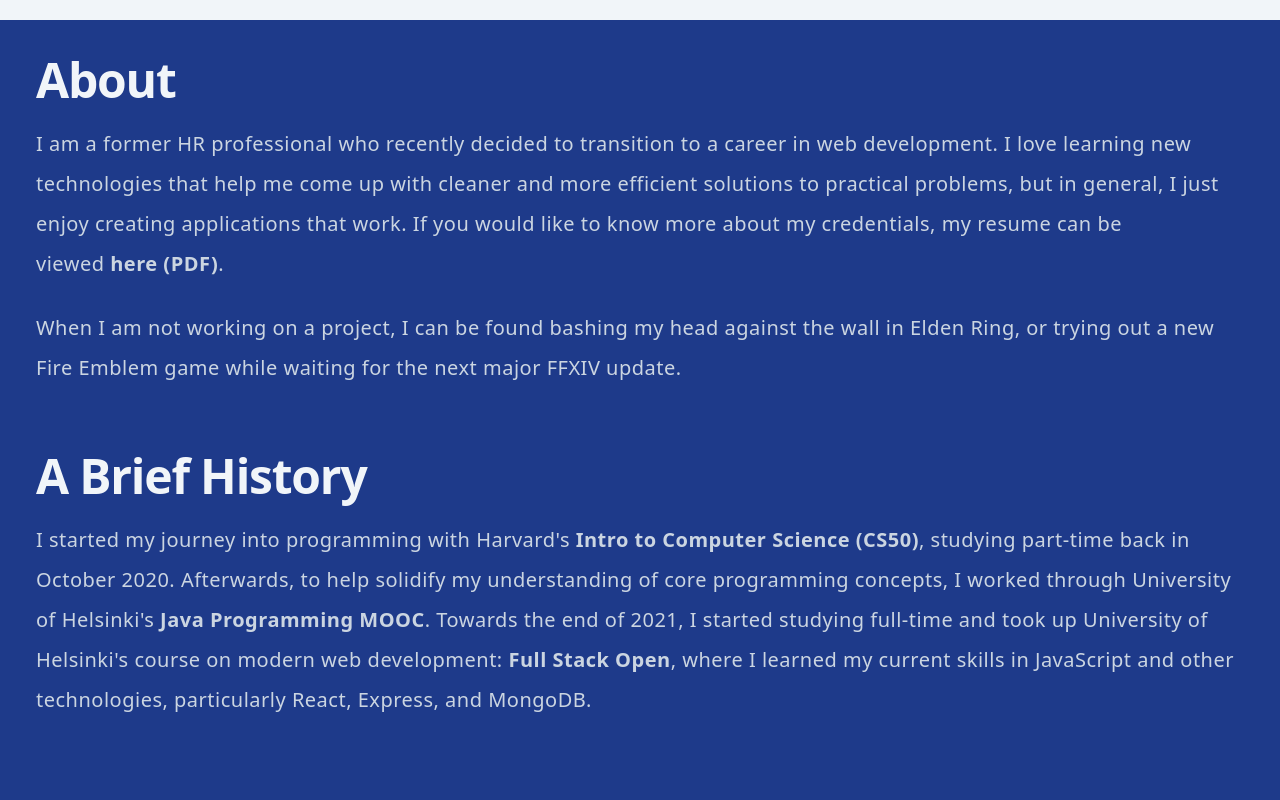
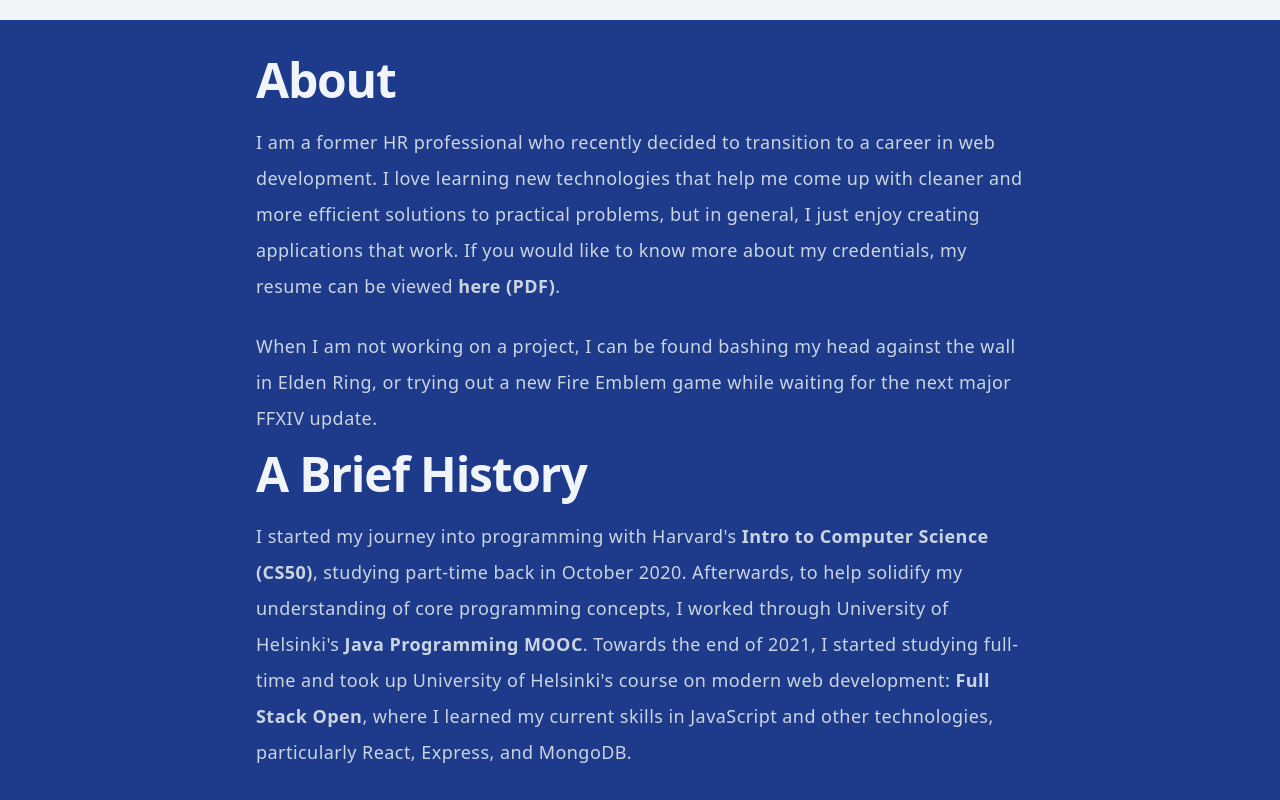
Before and after one commit to flcsn/portfolio-page, a React (Create React App) app: page / in a window 1280 px wide. Shown: the part 780-1580 px from the top of the page. Built offline with nearby package versions, Linux system fonts and the light colour scheme.

Commit message:
used smaller container width to improve readability on larger screens

```diff
--- a/src/components/About.js
+++ b/src/components/About.js
@@ -4,9 +4,9 @@
 const About = () => {
   return (
     <section className='flex flex-col bg-blue-900 p-3 sm:p-5 md:p-9 min-w-screen min-h-screen'>
-      <div className='flex-grow max-w-screen-xl h-full m-auto'>
+      <div className='flex-grow max-w-screen-md h-full m-auto'>
         <h2 className='mb-1 md:mb-5 text-xl font-semibold tracking-tight text-slate-100 sm:text-3xl md:text-5xl'>About</h2>
-        <p className='text-xs text-slate-300 tracking-wide leading-loose font-light sm:text-base sm:leading-loose md:text-xl md:leading-loose lg:leading-loose'>
+        <p className='text-xs text-slate-300 tracking-wide leading-loose font-light sm:text-base sm:leading-loose md:text-lg md:leading-loose lg:leading-loose'>
           I am a former HR professional who recently decided to transition to a career in web development.
           I love learning new technologies that help me come up with cleaner and more efficient solutions to practical problems,
           but in general, I just enjoy creating applications that work.
@@ -14,14 +14,14 @@
           <a className='font-semibold hover:underline' href={FrankieLacsonResume} target='_blank' rel='noopener noreferrer'>here (PDF)</a>.
         </p>
         <br/>
-        <p className='text-xs text-slate-300 tracking-wide leading-loose font-light sm:text-base sm:leading-loose md:text-xl md:leading-loose lg:leading-loose'>
+        <p className='text-xs text-slate-300 tracking-wide leading-loose font-light sm:text-base sm:leading-loose md:text-lg md:leading-loose lg:leading-loose'>
           When I am not working on a project, I can be found bashing my head against the wall in Elden Ring,
           or trying out a new Fire Emblem game while waiting for the next major FFXIV update.
         </p>
       </div>
-      <div className='flex-grow max-w-screen-xl h-full m-auto'>
+      <div className='flex-grow max-w-screen-md h-full m-auto'>
         <h2 className='mb-1 md:mb-5 text-xl font-semibold tracking-tight text-slate-100 sm:text-3xl md:text-5xl'>A Brief History</h2>
-        <p className='text-xs text-slate-300 tracking-wide leading-loose font-light sm:text-base sm:leading-loose md:text-xl md:leading-loose lg:leading-loose'>
+        <p className='text-xs text-slate-300 tracking-wide leading-loose font-light sm:text-base sm:leading-loose md:text-lg md:leading-loose lg:leading-loose'>
           I started my journey into programming with Harvard&apos;s&nbsp;
           <a className='font-semibold hover:underline' href='https://cs50.harvard.edu' target='_blank' rel='noopener noreferrer'>Intro to Computer Science (CS50)</a>,
           studying part-time back in October 2020.
```
